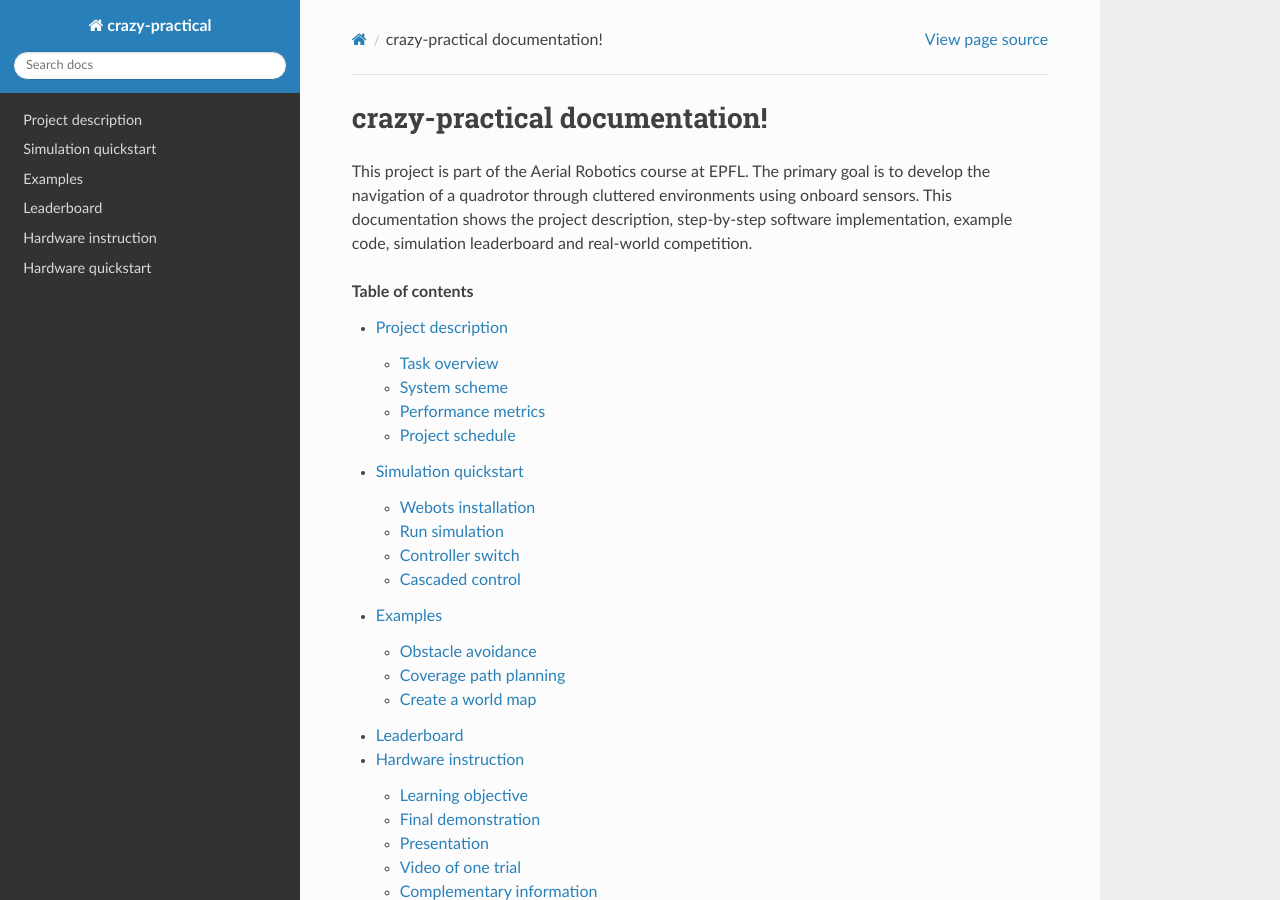
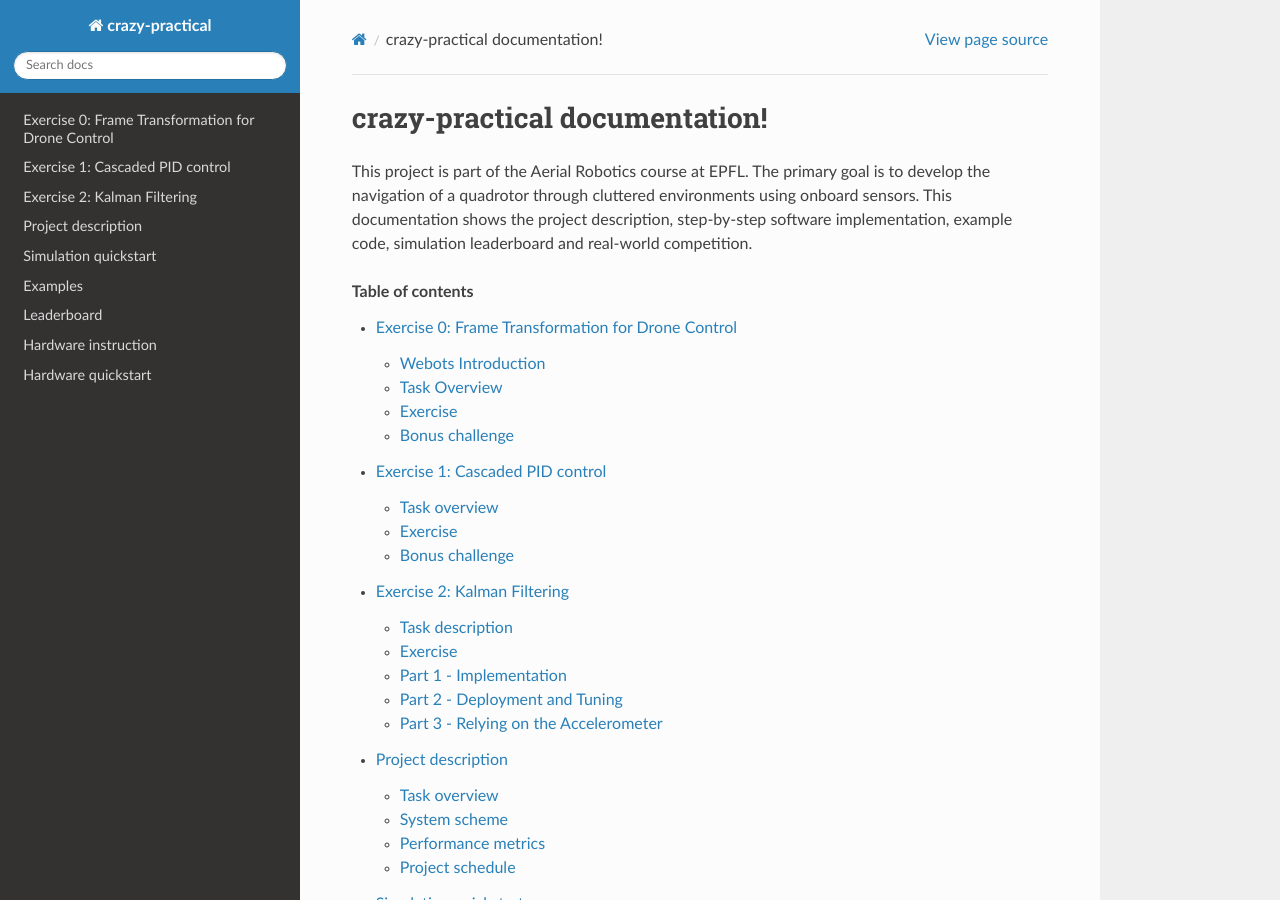
Before and after one commit to Ben-Jarvis/TEMP-crazy-tutorials-2024, a Sphinx documentation site: the page built from docs/index.rst, in a window 1280 px wide and 900 px high. Built offline with Sphinx 7.4.7 and the Read the Docs theme 2.0.0, drawn with Linux system fonts in a browser that asks for light colours.

Commit message:
Add exercise descriptions to readthedocs

```diff
--- a/docs/index.rst
+++ b/docs/index.rst
@@ -14,6 +14,9 @@ This documentation shows the project description, step-by-step software implemen
 .. toctree::
    :maxdepth: 3
 
+   exercise_0/exercise_0_description
+   exercise_1/exercise_1_description
+   exercise_2/exercise_2_description
    assignment/project_description
    assignment/simulation_quickstart
    assignment/examples
```
